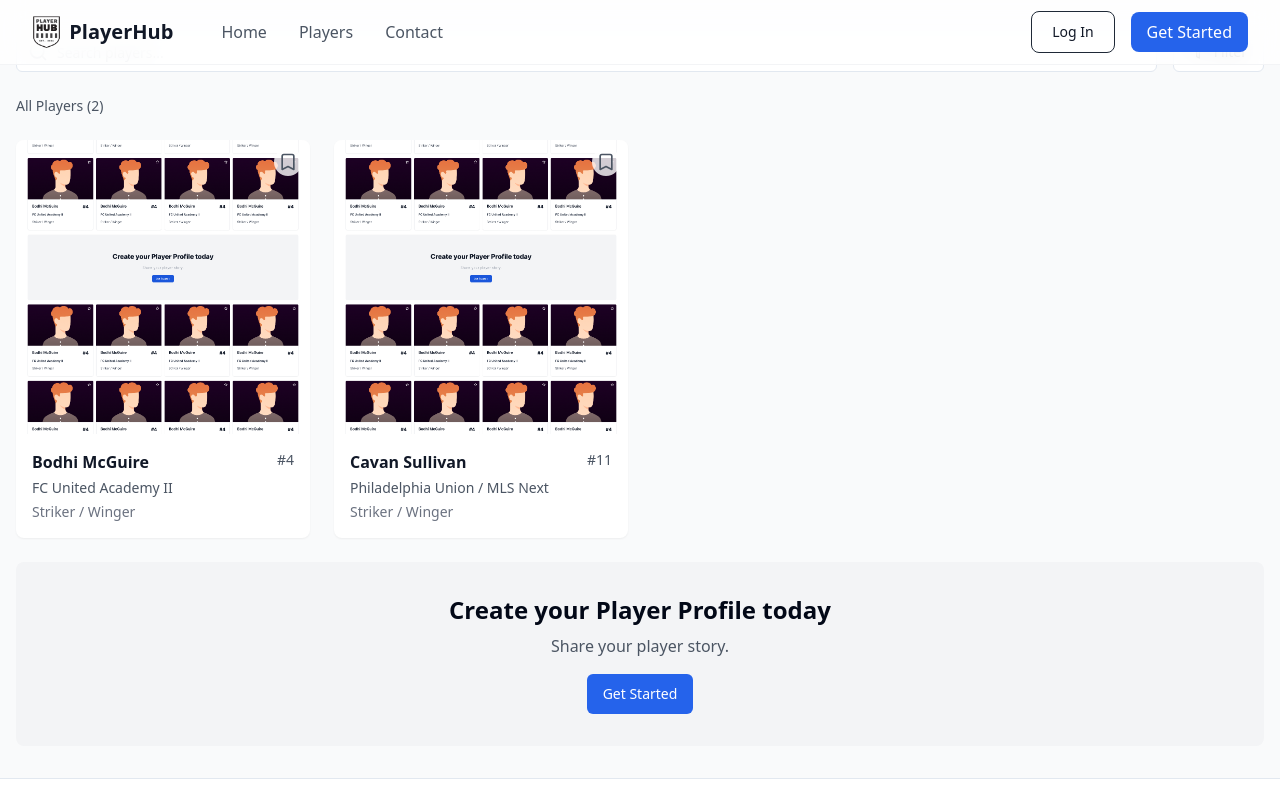
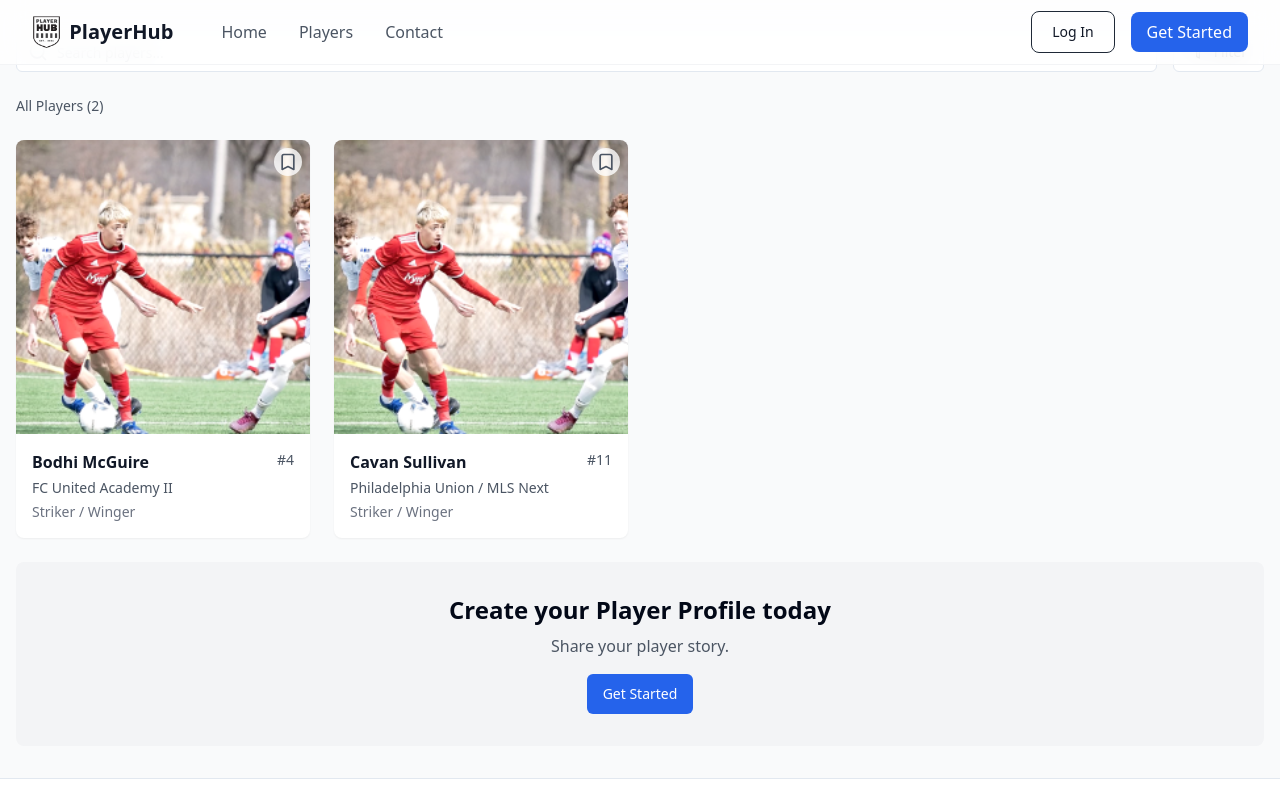
Before and after one commit to godesign27/player-hub-marketing-site, a React (Vite) app: page /players in a window 1280 px wide. Shown: the top 800 px of the page. Built offline with nearby package versions, Linux system fonts and the light colour scheme.

Commit message:
Update player images in cards
Replaced the player images in the cards on the Players page with the attached image for a consistent look. Note that the src/pages/Players.tsx file is 134 lines long; consider asking for a refactor if further modifications are needed.
[skip gpt_engineer]

```diff
--- a/src/pages/Players.tsx
+++ b/src/pages/Players.tsx
@@ -22,7 +22,7 @@ const MOCK_PLAYERS: Player[] = [
     number: "#4",
     team: "FC United Academy II",
     position: "Striker / Winger",
-    imageUrl: "/lovable-uploads/41219820-e099-45b0-907c-b254274886df.png"
+    imageUrl: "/lovable-uploads/b911c675-f1be-49a0-bc81-9d2a02e4a0cb.png"
   },
   {
     id: "2",
@@ -30,7 +30,7 @@ const MOCK_PLAYERS: Player[] = [
     number: "#11",
     team: "Philadelphia Union / MLS Next",
     position: "Striker / Winger",
-    imageUrl: "/lovable-uploads/41219820-e099-45b0-907c-b254274886df.png"
+    imageUrl: "/lovable-uploads/b911c675-f1be-49a0-bc81-9d2a02e4a0cb.png"
   }
 ];
 
```
Also changed, not shown: public/lovable-uploads/b911c675-f1be-49a0-bc81-9d2a02e4a0cb.png (added).
